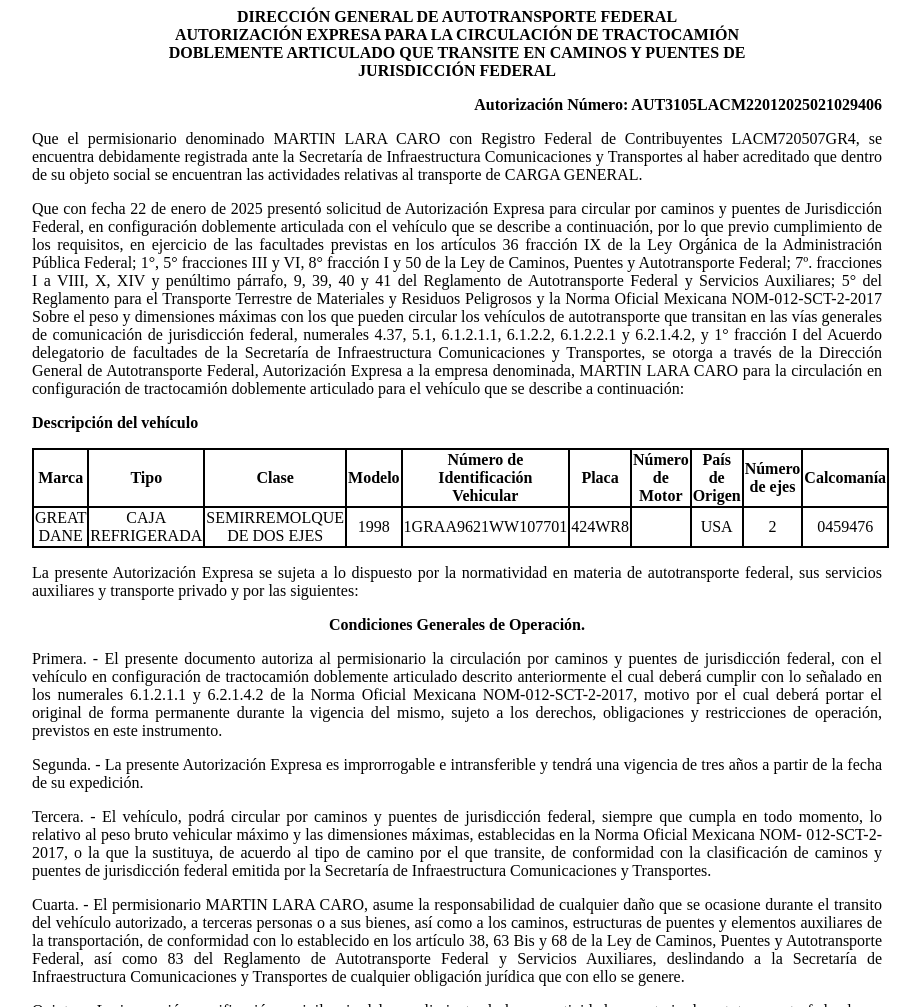
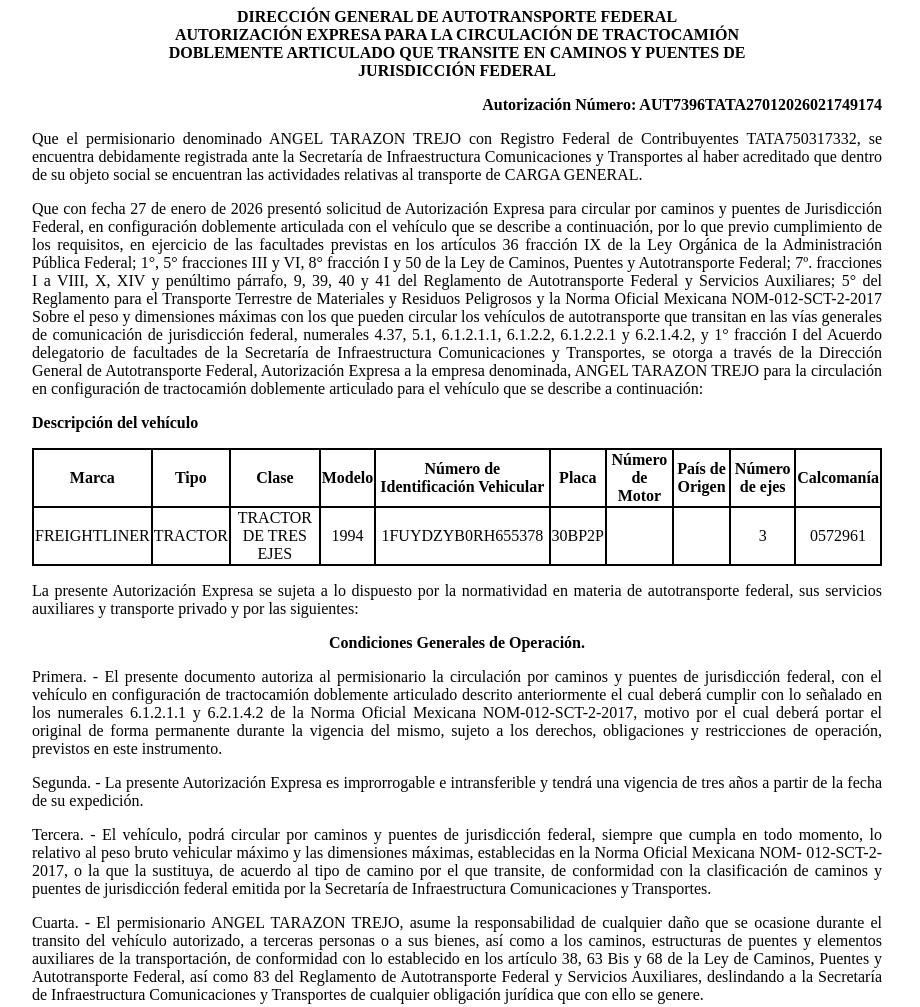
Before and after one commit to app-sct1/ConsultaAutDobleRemolque-folio-0201461, a plain HTML site: page index.html in a window 1280 px wide. Shown: the top 1007 px of the page, without its empty margins (183-1103 px from the left). Drawn offline with Linux system fonts and the light colour scheme.

Commit message:
index.html

```diff
--- a/index.html
+++ b/index.html
@@ -75,19 +75,19 @@
 						<p class="sinMargen">DOBLEMENTE ARTICULADO QUE TRANSITE EN CAMINOS Y PUENTES DE</p>
 						<p class="sinMargen">JURISDICCIÓN FEDERAL</p>
 					</div>
-<p class="derechaNegro">Autorización Número: AUT3105LACM22012025021029406</p>
+<p class="derechaNegro">Autorización Número: AUT7396TATA27012026021749174</p>
 
 					<p class="justificado">Que el permisionario denominado
-						MARTIN LARA CARO con Registro Federal de
-						Contribuyentes LACM720507GR4, se encuentra
+						ANGEL TARAZON TREJO con Registro Federal de
+						Contribuyentes TATA750317332, se encuentra
 						debidamente registrada ante la Secretaría de Infraestructura
 						Comunicaciones y Transportes al haber acreditado que dentro de su
 						objeto social se encuentran las actividades relativas al
 						transporte de CARGA GENERAL.</p>
 
 
-					<p class="justificado">Que con fecha 22 de
-						enero de 2025 presentó
+					<p class="justificado">Que con fecha 27 de
+						enero de 2026 presentó
 						solicitud de Autorización Expresa para circular por caminos y
 						puentes de Jurisdicción Federal, en configuración doblemente
 						articulada con el vehículo que se describe a continuación, por lo
@@ -107,7 +107,7 @@
 						facultades de la Secretaría de Infraestructura Comunicaciones y
 						Transportes, se otorga a través de la
 						Dirección General de Autotransporte Federal, Autorización Expresa a la
-						empresa denominada, MARTIN LARA CARO para la
+						empresa denominada, ANGEL TARAZON TREJO para la
 						circulación en configuración de tractocamión doblemente articulado
 						para el vehículo que se describe a continuación:</p>
 
@@ -128,16 +128,16 @@
 							<th class="borde">Calcomanía</th>
 						</tr>
 						<tr class="borde">
-							<td class="borde">GREAT DANE</td>
-							<td class="borde">CAJA REFRIGERADA</td>
-							<td class="borde">SEMIRREMOLQUE DE DOS EJES</td>
-							<td class="borde">1998</td>
-							<td class="borde">1GRAA9621WW107701</td>
-							<td class="borde">424WR8</td>
+							<td class="borde">FREIGHTLINER</td>
+							<td class="borde">TRACTOR</td>
+							<td class="borde">TRACTOR DE TRES EJES</td>
+							<td class="borde">1994</td>
+							<td class="borde">1FUYDZYB0RH655378</td>
+							<td class="borde">30BP2P</td>
 							<td class="borde"></td>
-							<td class="borde">USA</td>
-							<td class="borde">2</td>
-							<td class="borde">0459476</td>
+							<td class="borde"></td>
+							<td class="borde">3</td>
+							<td class="borde">0572961</td>
 						</tr>
 
 					</tbody></table>
@@ -175,7 +175,7 @@
 						Secretaría de Infraestructura Comunicaciones y Transportes.</p>
 
 					<p class="justificado">Cuarta. - El permisionario
-						MARTIN LARA CARO, asume la responsabilidad de
+					    ANGEL TARAZON TREJO, asume la responsabilidad de
 						cualquier daño que se ocasione durante el transito del vehículo
 						autorizado, a terceras personas o a sus bienes, así como a los
 						caminos, estructuras de puentes y elementos auxiliares de la
```
